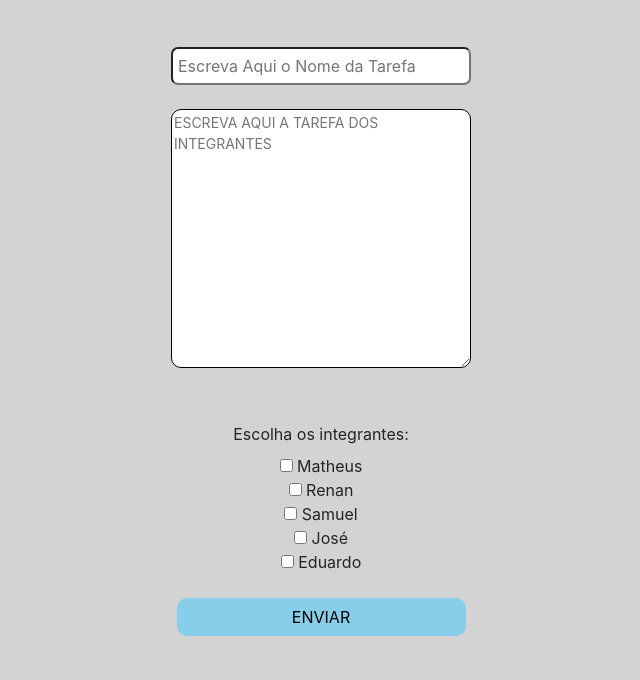
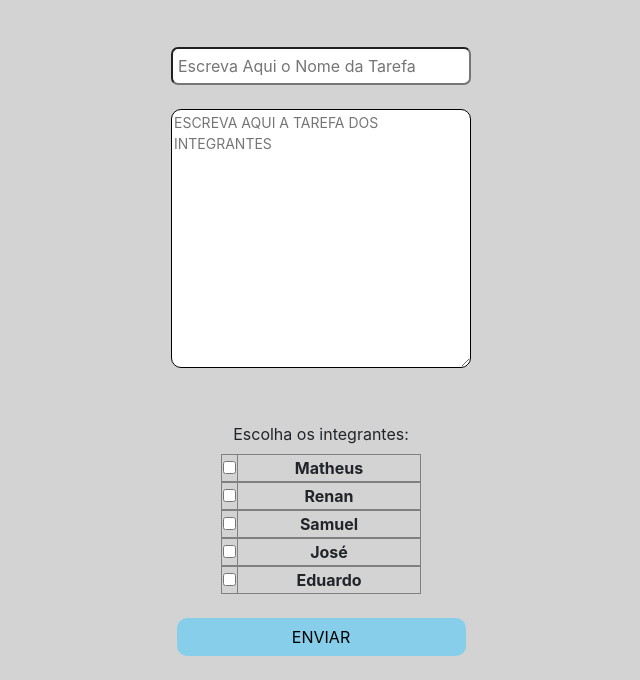
Before and after one commit to devmuquinha/Controle-de-tarefas, a PHP site: page /index.php in a window 1280 px wide. Shown: the part 845-1525 px from the top of the page, without its empty margins (319-959 px from the left). Before the commit the page ends 1481 px from the top, so only its background shows below. Run offline with PHP 8.4, Linux system fonts and the light colour scheme; the visitor is signed in with stand-in values (Sample User, id 1); data comes from the database, SQL or seed files in the repository; lists and menus that the app fills with data are empty; some libraries are stand-ins or nearby versions.

Commit message:
Design Tabela
Adicionada Tabela com os Nomes e as
CheckBoxes

```diff
--- a/tcc/TarefaDAO.php
+++ b/tcc/TarefaDAO.php
@@ -16,7 +16,16 @@ class tarefa
         $informacao = mysqli_query($conexao, $select);
         echo '<br><label for="integrantes">Escolha os integrantes:</label><br>';
         while ($dados = mysqli_fetch_array($informacao)) { //Puxa integrantes de dentro do banco
-            echo "<input type='checkbox' id='chb' name = 'ckbx_integrantes[]' value='" . $dados['tb_integrante_id'] . "'> " . $dados['tb_integrante_nome'] . " <br>";
+            echo "<table border='1' style='width:200px;'>
+            <thead style='width:50px;'>
+                <tr style='text-align:center;'>
+                  <th style='width:10px' ><input type='checkbox' id='chb' name = 'ckbx_integrantes[]' value='" . $dados['tb_integrante_id'] . "'> </th>
+                  <th >" .$dados['tb_integrante_nome']."</th>
+                </tr>
+               <tr>
+            </thead>
+            </tbody>
+          </table> ";
         }
         echo '<br>';
     }
```
